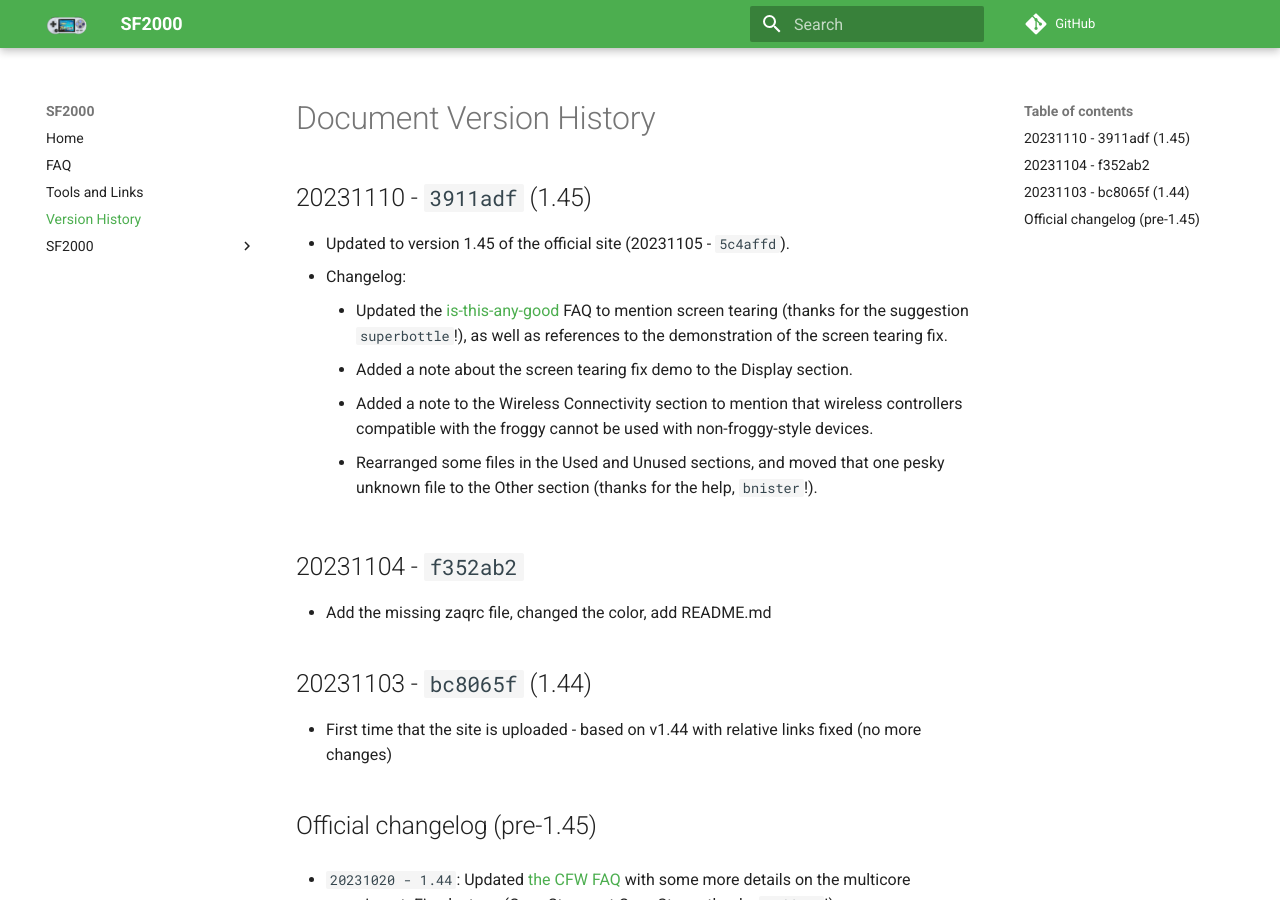
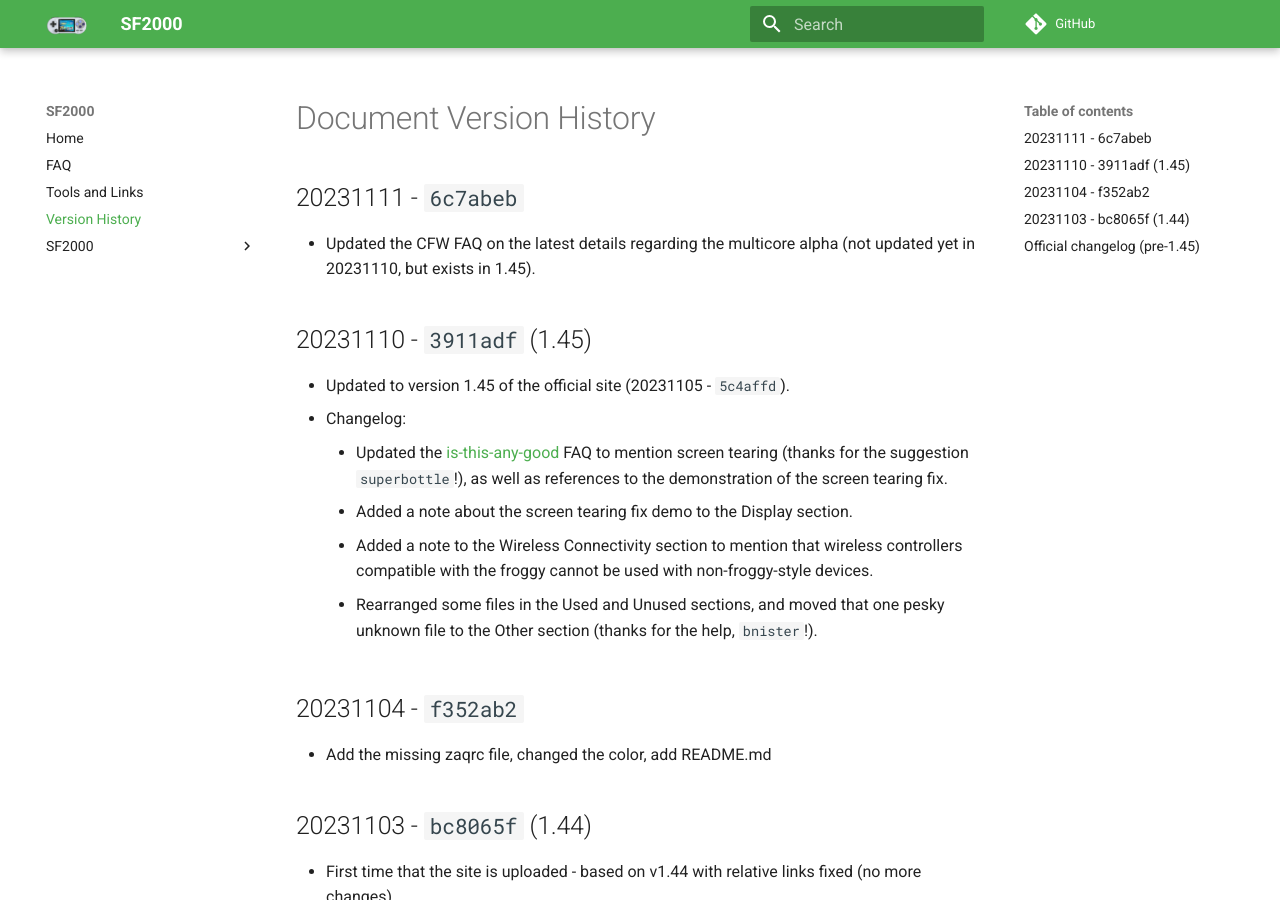
Before and after one commit to pt13762104/sf2000, an MkDocs documentation site: the page built from docs/version.md, in a window 1280 px wide and 900 px high. Built offline with MkDocs 1.6.1 and Material for MkDocs 9.7.7, drawn with Linux system fonts in a browser that asks for light colours; comment, search, counter and statistics services are not loaded.

Commit message:
Update changelog 3

```diff
--- a/docs/version.md
+++ b/docs/version.md
@@ -1,5 +1,6 @@
 # Document Version History
-
+## 20231111 - `6c7abeb`
+- Updated the CFW FAQ on the latest details regarding the multicore alpha (not updated yet in 20231110, but exists in 1.45).
 ## 20231110 - `3911adf` (1.45)
 - Updated to version 1.45 of the official site (20231105 - `5c4affd`).
 - Changelog:
```
